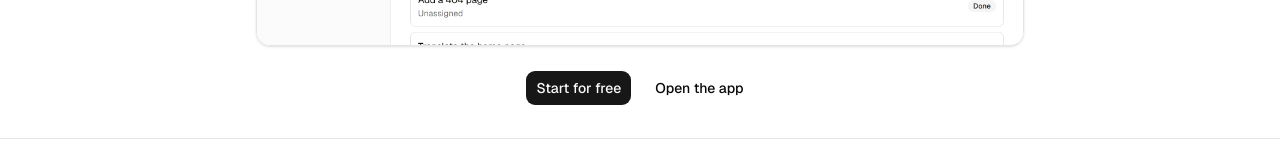
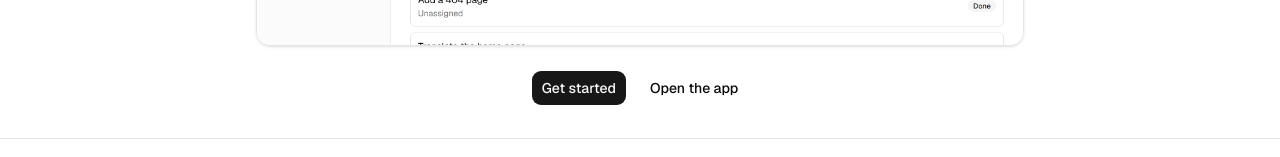
Before and after one commit to morfidon/shipboard, a Next.js app: page / in a window 1280 px wide. Shown: the part 684-841 px from the top of the page. Built offline with nearby package versions, Linux system fonts and the light colour scheme.

Commit message:
Back to Get started, the name our test and our users know

```diff
--- a/app/(marketing)/page.tsx
+++ b/app/(marketing)/page.tsx
@@ -19,7 +19,7 @@ export default function Home() {
       />
       <div className="flex gap-3">
         <Link href="/sign-up" className={buttonVariants({ size: "lg" })}>
-          Start for free
+          Get started
         </Link>
         <Link
           href="/dashboard"
```
